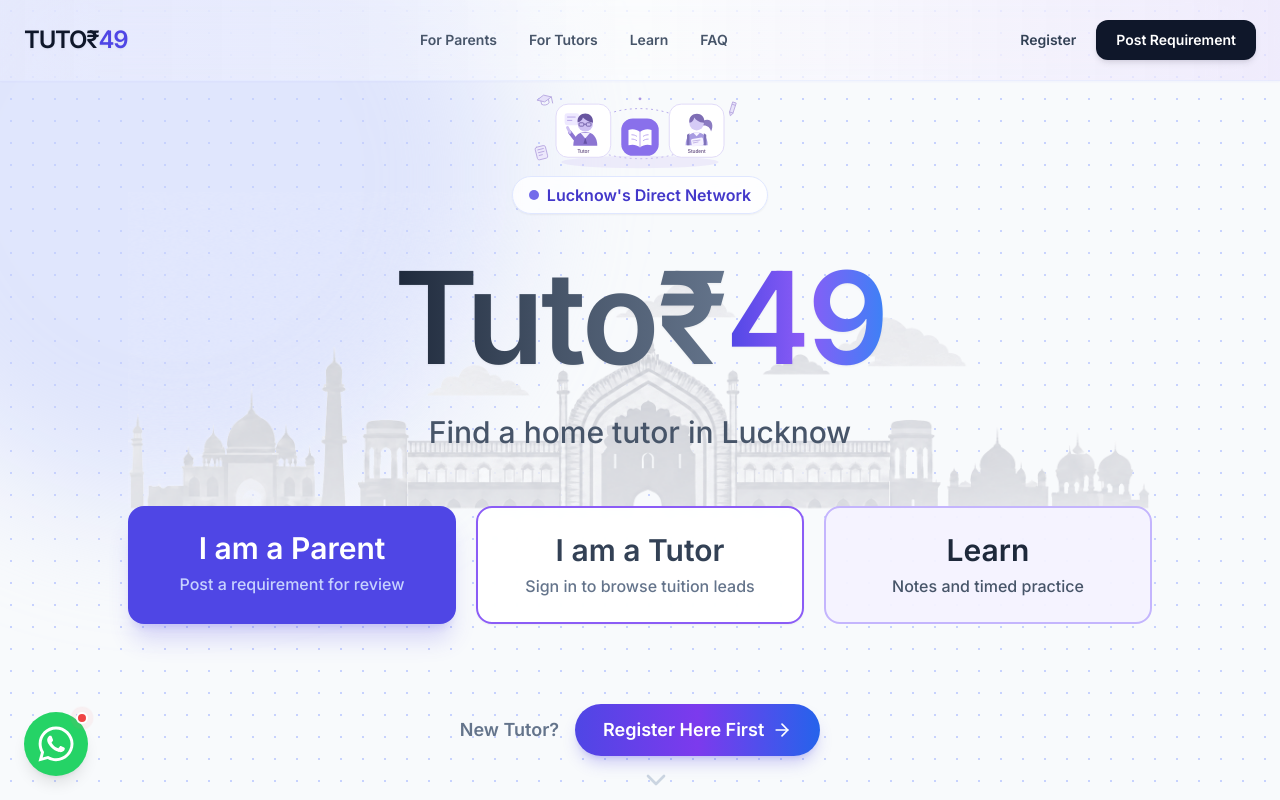
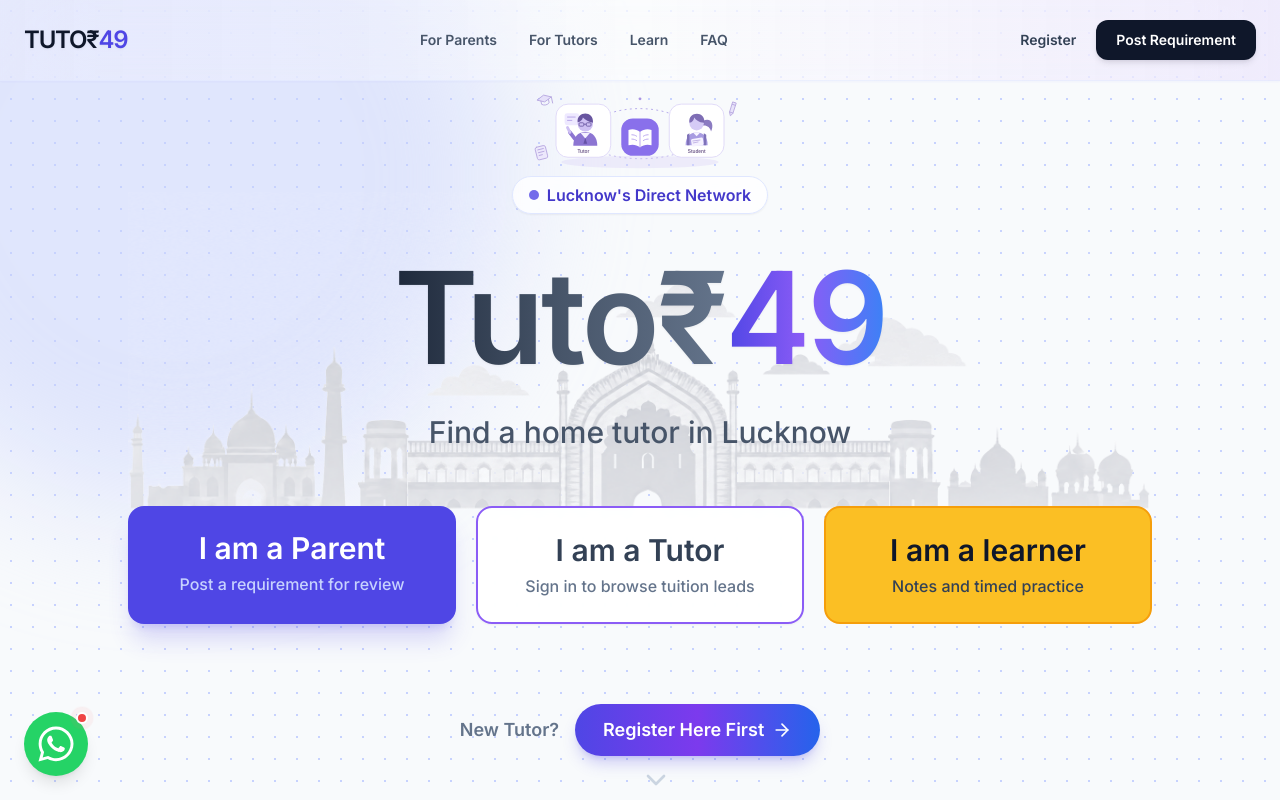
Before and after one commit to Amaan225/Luminous-Classes-Frontend, a React (Vite) app: page / in a window 1280 px wide. Shown: the top 800 px of the page. Built offline with nearby package versions, Linux system fonts and the light colour scheme; a web font is replaced by a local one.

Commit message:
Make homepage learner button golden with requested label

```diff
--- a/src/pages/LandingPage.jsx
+++ b/src/pages/LandingPage.jsx
@@ -211,7 +211,7 @@ function LandingPage() {
               <div className="text-2xl md:text-3xl font-bold mb-1.5">I am a Tutor</div>
               <div className="text-slate-500 text-sm md:text-base font-medium">Sign in to browse tuition leads</div>
             </Link>
-            <Link to="/learn" className="bg-violet-50/95 text-slate-800 border-2 border-violet-300 rounded-2xl py-6 px-8 font-semibold hover:bg-violet-100 hover:border-violet-500 transition-colors"><div className="text-2xl md:text-3xl font-bold mb-1.5">Learn</div><div className="text-slate-600 text-sm md:text-base font-medium">Notes and timed practice</div></Link>
+            <Link to="/learn" className="bg-amber-400 text-slate-900 border-2 border-amber-500 rounded-2xl py-6 px-8 font-semibold hover:bg-amber-300 hover:border-amber-600 transition-colors"><div className="text-2xl md:text-3xl font-bold mb-1.5">I am a learner</div><div className="text-slate-700 text-sm md:text-base font-medium">Notes and timed practice</div></Link>
           </div>
 
           <div className="mt-4 flex flex-col sm:flex-row items-center justify-center gap-3 sm:gap-4">
```
